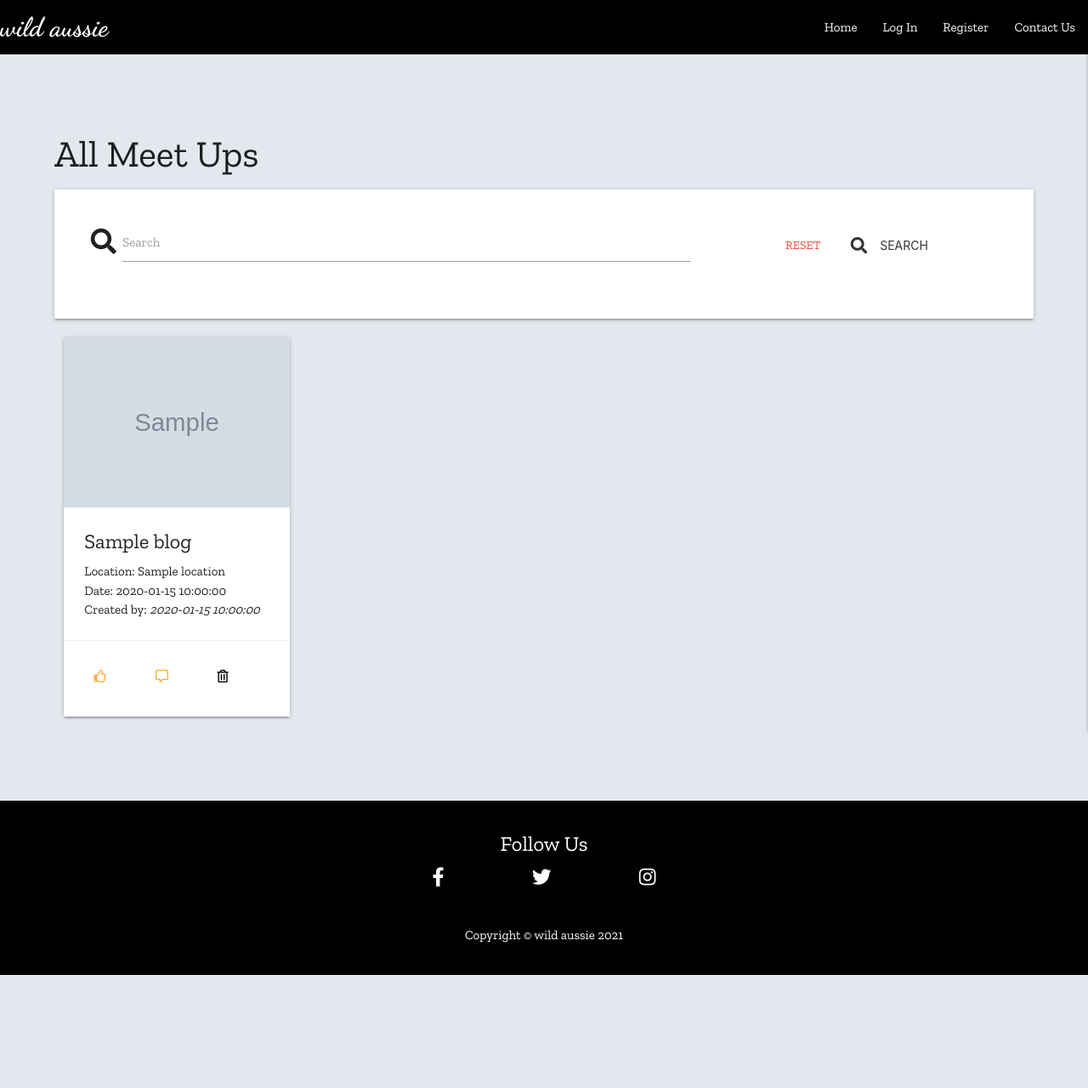
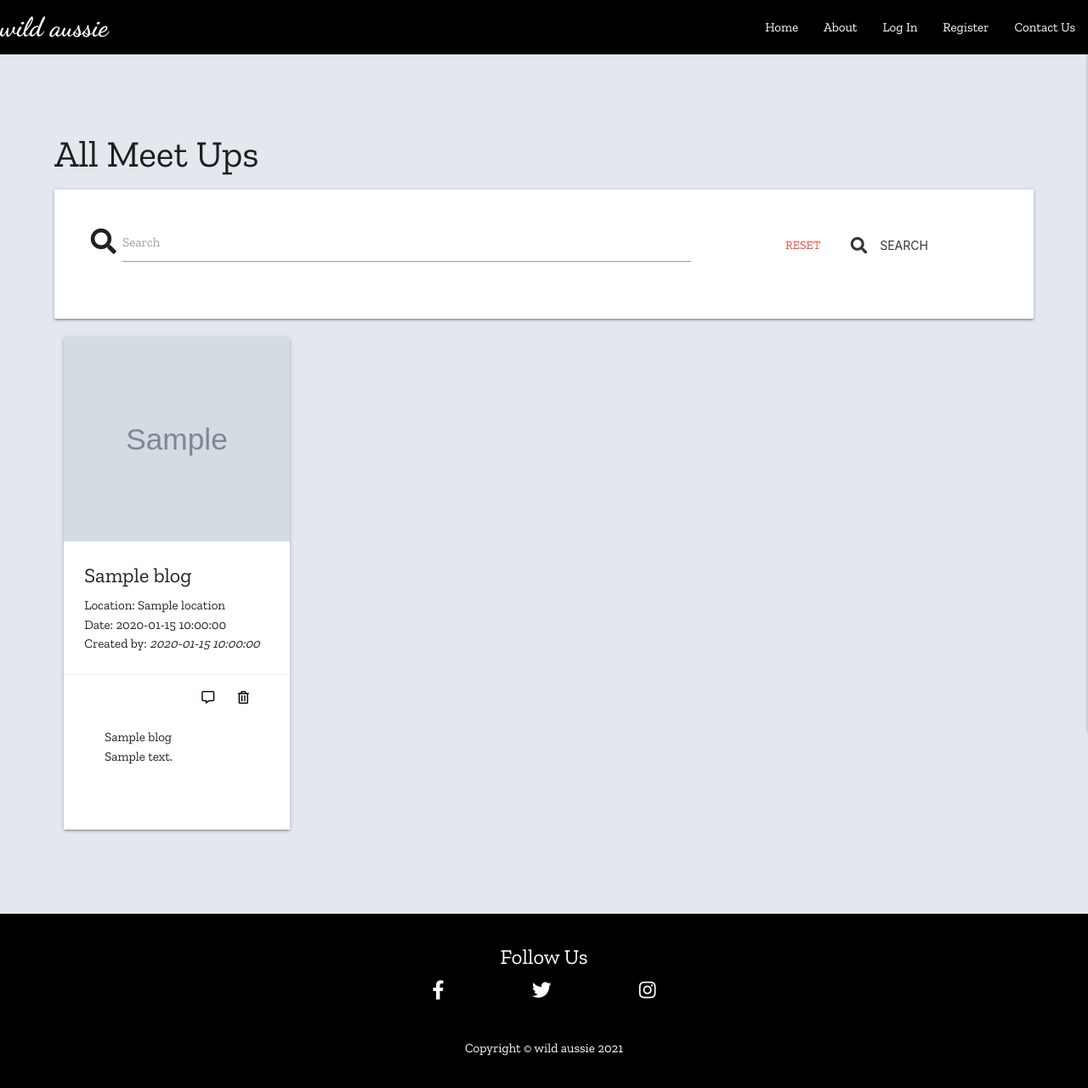
Before and after one commit to Joan-Amudu/Wild-Aussie, a Flask app: page /search in a window 1280 px wide. Shown: the whole page at 85% size. Before the commit the page ends 1147 px from the top, so only its background shows below. Run offline with Flask 2, Linux system fonts and the light colour scheme; grey boxes marked "Sample" are stand-in pictures; a database or web service that is not in the repository returns one stand-in record (values such as "Sample title"); some libraries are stand-ins or nearby versions.

Commit message:
Add comments template

```diff
--- a/app.py
+++ b/app.py
@@ -163,7 +163,27 @@ def edit_post(blog_id):
 def delete_post(blog_id):
     mongo.db.blog.remove({"_id": ObjectId(blog_id)})
     flash("post deleted successfully")
+
     return render_template("my_page.html")
+
+
+@app.route("/add_comment/<blog_id>", methods=["GET", "POST"])
+def add_comment(blog_id):
+    if request.method == "POST":
+        comment = {
+            "title": request.form.get("title"),
+            "name": request.form.get("name"),
+            "description": request.form.get("description")
+        }
+        mongo.db.blog.insert_one(comment)
+
+        flash("Post added successfully")
+        return redirect(url_for("get_posts"))
+
+    post = mongo.db.blog.find_one({"_id": ObjectId(blog_id)})
+
+    posts = mongo.db.blog.find()
+    return render_template("add_comment.html", posts=posts, post=post)
 
 
 if __name__ == "__main__":
--- a/static/css/style.css
+++ b/static/css/style.css
@@ -25,7 +25,7 @@ footer {
 }
 
 .hero_image {
-  height: 600px;
+  height: 100vh;
     width: 100%;
     padding-top: 10%;
 
--- a/templates/base.html
+++ b/templates/base.html
@@ -25,6 +25,7 @@
       <a href="{{ url_for('home') }}" data-target="mobile-demo" class="sidenav-trigger black-text right"><i class="fas fa-bars"></i></a>
       <ul class="right hide-on-med-and-down">
         <li><a class="white-text" href="{{ url_for('home') }}">Home</a></li>
+        <li><a class="white-text" href="#about">About</a></li>
 
         {% if session.user %}
         <li><a class="white-text" href="{{ url_for('get_posts') }}">Blog</a></li>
@@ -43,6 +44,8 @@
   <ul class="sidenav" id="mobile-demo">
     <li><h4 class="brand-logo center-align red-text darken-4">wild aussie</h4></li>
     <li><a class="black-text" href="{{ url_for('home') }}">Home</a></li>
+    <li><a class="black-text" href="#About">About</a></li>
+
     {% if session.user %}
     <li><a class="black-text" href="{{ url_for('get_posts') }}">Blog</a></li>
       <li><a class="black-text" href="{{ url_for('my_page', username=session['user']) }}">My Page</a></li>
--- a/templates/blog.html
+++ b/templates/blog.html
@@ -30,9 +30,9 @@
       <div class="card-image">
         {% if post.image_url == "" or post.image_url is none %}
         <img src="{{ url_for('static', filename='images/default-image.jpeg') }}"
-        width="232" height="200" alt="harbour bridge">
+        width="232" height="240" alt="harbour bridge">
         {% else %}
-        <img src="{{ post.image_url }}" width="232" height="200" alt="url image">
+        <img src="{{ post.image_url }}" width="232" height="240" alt="url image">
         {% endif %}
       </div>
       <div class="card-content">
@@ -43,21 +43,32 @@
       </div>
       <div class="card-action">
         <!-- Action links -->
-        <div class="row">
-          <div class="col s12">
-            <ul>
-            <li class="col s4"><a href="#"><i class="far fa-thumbs-up"></i></a></li>
-            <li class="col s4"><a href="#"><i class="far fa-comment-alt"></i></a></li>
+        <div class="right">
+           <a class="black-text" href="{{ url_for('add_comment', blog_id=post._id) }}">
+             <i class="far fa-comment-alt"></i></a>
+
            <!-- Modal Trigger -->
-             <li class="col s4"><a class="black-text modal-trigger" href="#modal2"><i class="far fa-trash-alt"></i></a></li>
-            </ul>
+           <a class="black-text modal-trigger" href="#modal1"><i class="far fa-trash-alt"></i></a>
+
+        </div>
+        <div class="row section">
+          <div class="col">
+            <div class="card-content">
+
+              <p><span><strong>{{ post.name }}</strong></span></p>
+              <p><span>{{ post.description }}</span></p>
+
+            </div>
+
           </div>
         </div>
+
      </div>
+
       <!-- Delete Modal -->
       <div class="delete_modal">
         <!-- Modal Structure -->
-      <div id="modal2" class="modal">
+        <div id="modal1" class="modal">
            <div class="modal-content">
               <h4>Are you sure you want to delete post?</h4>
               <p>Deleted posts cannot be retrieved</p>
@@ -65,11 +76,13 @@
            <div class="modal-footer">
               <a href="{{ url_for('delete_post', blog_id=post._id) }}"
                  class="modal-close waves-effect waves-green btn-flat">Yes</a>
-            <a href="{{ url_for('get_posts') }}"
+              <a href="{{ url_for('my_page', username=session['user']) }}"
                  class="modal-close waves-effect waves-green btn-flat">No</a>
            </div>
         </div>
      </div>
+
+
     </div>
   </div>
   {% endfor %}
--- a/templates/home.html
+++ b/templates/home.html
@@ -19,7 +19,7 @@
 <!-- About -->
 <div class="row">
   <div class="col s12 m8 offset-m2">
-  <h4 class="center-align">About</h4>
+  <h4 class="center-align" id="about">About</h4>
   <hr>
   <p class="center-align">
    Lorem ipsum dolor sit amet consectetur adipisicing elit.
```
Also changed, not shown: templates/add_comment.html (added, +45 -0 lines), templates/my_page.html (+10 -4 lines). Lines whose indentation alone changed are shown as unchanged.
